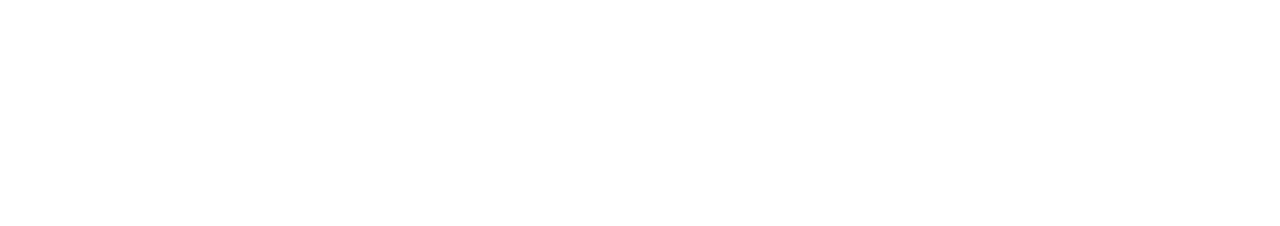
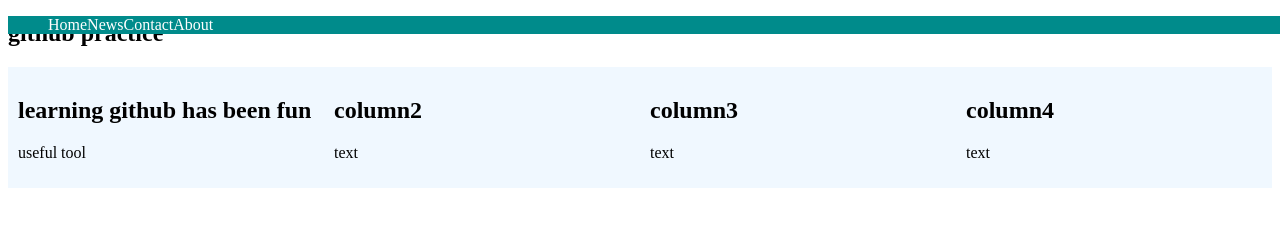
Before and after one commit to willmchristensen/github-practice, a plain HTML site: page index.html in a window 1280 px wide. Drawn offline with Linux system fonts and the light colour scheme.

Commit message:
Added sticky navbar, columns, styling & content

```diff
--- a/index.html
+++ b/index.html
@@ -5,8 +5,76 @@
     <meta http-equiv="X-UA-Compatible" content="IE=edge">
     <meta name="viewport" content="width=device-width, initial-scale=1.0">
     <title>Document</title>
+
+<style>
+    * {
+        box-sizing: border-box;
+    }
+    .column{
+        float: left;
+        width: 25%;
+        padding: 10px;
+    }
+    .row:after {
+        content:"";
+        display:table;
+        clear:both;
+    }
+    ul{
+        list-style-type: none;
+        overflow: ;
+        background-color: darkcyan;
+        position: fixed;
+        top: 0;
+        width: 100%;
+    }
+    li{
+        float:left;
+    }
+    li a{
+        display: block;
+        color:white;
+        text-align: center;
+        padding: 20px, 20px;
+        text-decoration: none;
+    }
+    .active{
+        color:yellowgreen;
+    }
+    a:hover{
+        color:yellow;
+        background-color: black;
+    }
+
+</style>
 </head>
 <body>
+    <ul>
+        <li class="active"><a href="#Home">Home</a></li>
+        <li><a href="#News">News</a></li>
+        <li><a href="#Contact">Contact</a></li>
+        <li><a href="#About">About</a></li>
+    </ul>
+    <h2>github practice</h2>
+
+    <div class="row">
+        <div class="column" style="background-color: aliceblue;">
+            <h2>learning github has been fun</h2>
+            <p>useful tool</p>
+        </div>
+        <div class="column" style="background-color: aliceblue;">
+            <h2>column2</h2>
+            <p>text</p>
+        </div>
+        <div class="column" style="background-color: aliceblue;">
+            <h2>column3</h2>
+            <p>text</p>
+        </div>
+        <div class="column" style="background-color: aliceblue;">
+            <h2>column4</h2>
+            <p>text</p>
+        </div>
+    </div>
 
 </body>
 </html>
```
